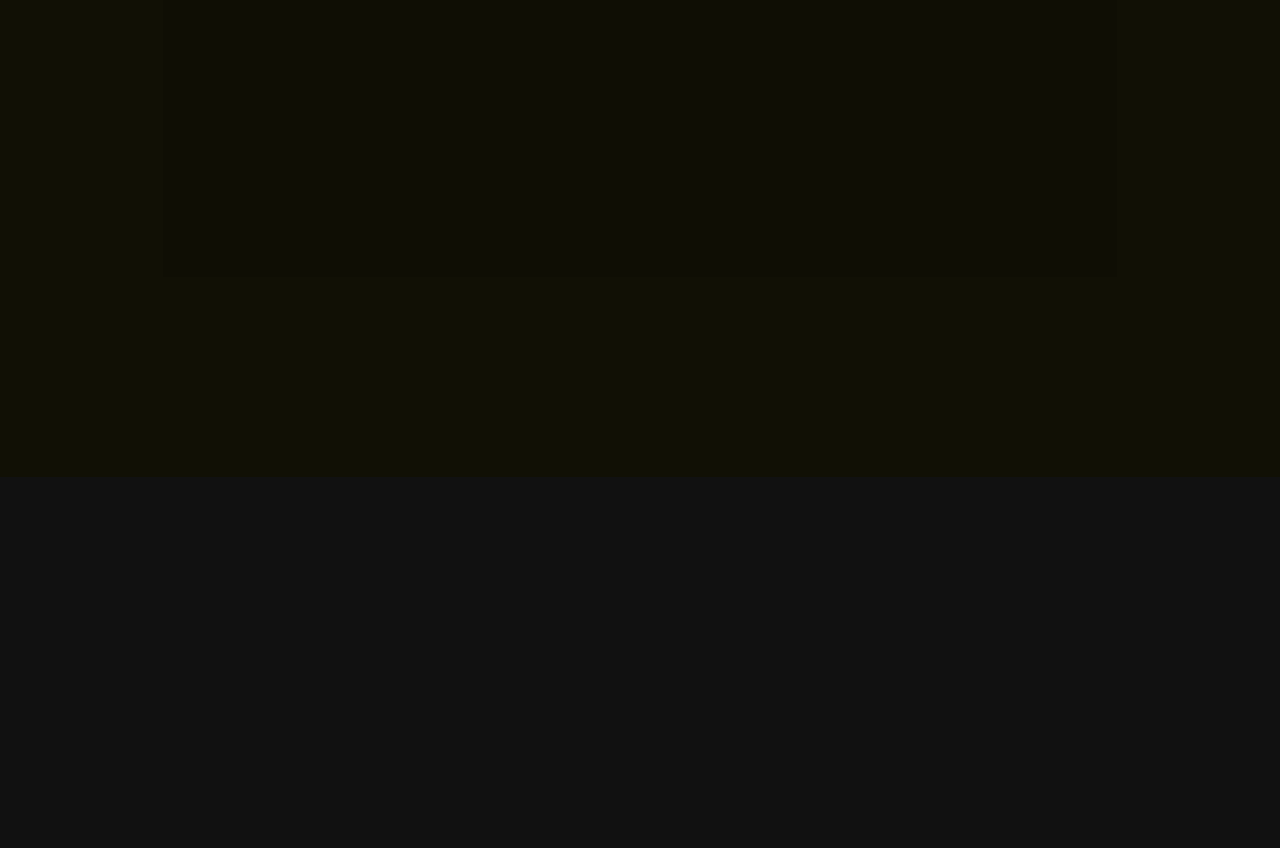
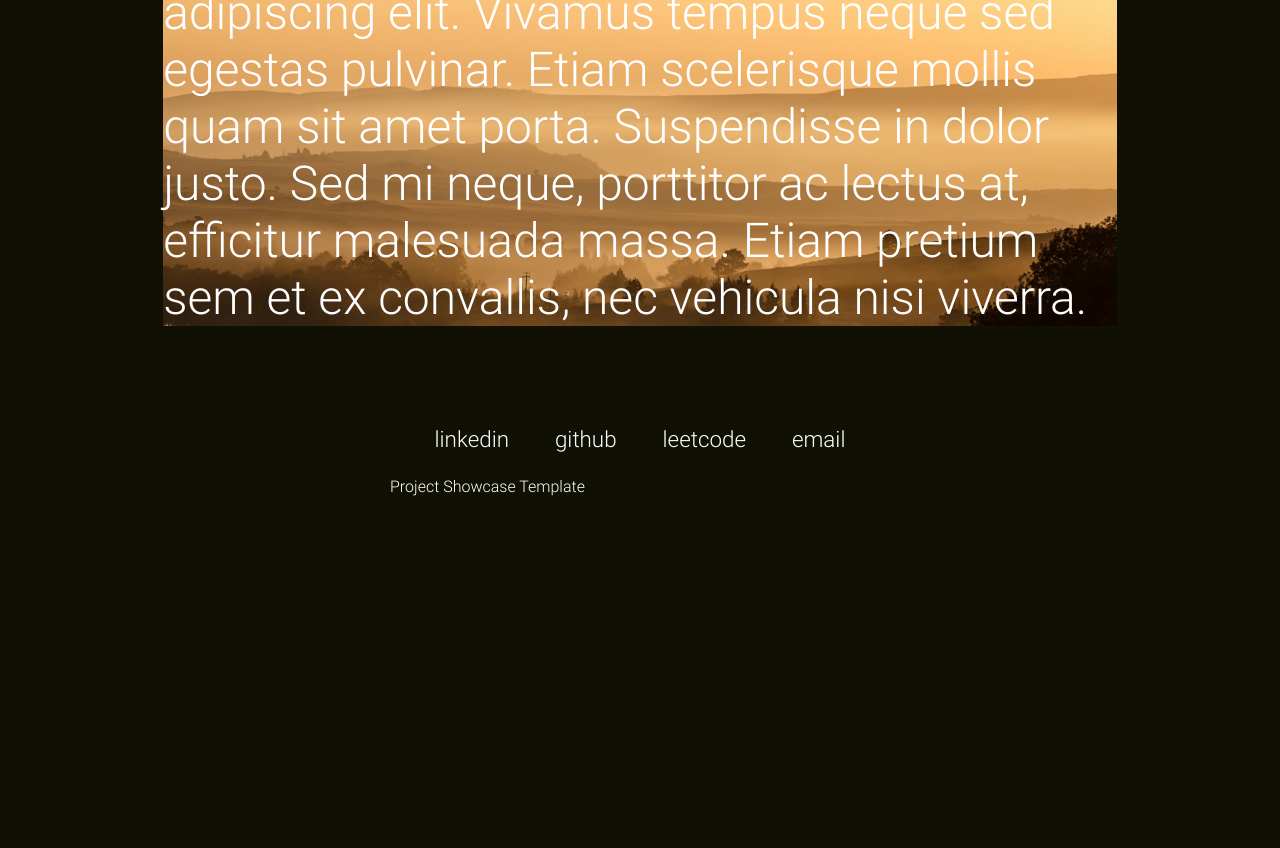
Before and after one commit to Jaevii/Jaevii.github.io, a plain HTML site: page index.html in a window 1280 px wide. Shown: the part 323-1171 px from the top of the page. Drawn offline with Linux system fonts and the light colour scheme.

Commit message:
early version

```diff
--- a/css/index.css
+++ b/css/index.css
@@ -24,14 +24,17 @@ body::-webkit-scrollbar{
     display: none;
 }
 
-/* ----------------------------------------HEADER------------------------------------*/
+/*----------------------------------HEADER------------------------------------*/
 .app-header{
     width: 100%;
     position: fixed;
-    top: 65px;
+    padding-top: 32px;
+    padding-bottom: 32px;
     display: flex;
     justify-content: center;
     font-size: 1.4rem;
+    background-color: #111005;
+    z-index: 1000;
 }
 
 .app-header__container{
@@ -46,7 +49,7 @@ body::-webkit-scrollbar{
     margin: 0;
     white-space: nowrap;
     overflow: hidden;
-    width: 175px;
+    width: 100%;
 }
 
 .app-header__links{
@@ -61,14 +64,12 @@ body::-webkit-scrollbar{
     margin-right: 50px;
 }
 
-.app-header__switch{
-    width: 48px;
-    height: 24px;
-    cursor: pointer;
+.app-header__links li:hover{
+    text-decoration: underline;
 }
 
-/* ----------------------------------------HOME------------------------------------*/
- .home-intro{
+/*------------------------------------HOME------------------------------------*/
+.home-intro{
     height: 100vh;
     width: 100%;
     display: flex;
@@ -78,6 +79,8 @@ body::-webkit-scrollbar{
 
 .home-intro p{
     margin: 0;
+    background: url("/images/sunset.jpg") fixed;
+    background-size: cover;
 }
 
 .home-intro-wrapper{
@@ -94,8 +97,41 @@ body::-webkit-scrollbar{
     font-size: 3rem;
 }
 
-/* -------------------------------------PROJECTS------------------------------------*/
-  .project1{
-    height: 963px;
-    background-color: #111;
-  }
+/*-----------------------------------SHOWCASE---------------------------------*/
+.projects-wrapper{
+    height: 100%;
+    width: 100%;
+    display: flex;
+    align-items: center;
+    justify-content: center;
+}
+
+.projectTemplate{
+    height: 100%;
+    width: 80%;
+    min-width: 500px;
+    min-height: 500px;
+}
+
+/*--------------------------------------FOOTER--------------------------------*/
+.app-footer{
+    width: 100%;
+    display: flex;
+    justify-content: center;
+    font-size: 1.4rem;
+    padding-bottom: 15px;
+    position: fixed;
+    left: 0;
+    bottom: 0;
+}
+
+.app-footer__container{
+    display: flex;
+    justify-content: space-around;
+    width: calc(-3.125px + 37.5%);
+    padding: 10px;
+}
+
+.app-footer__container a:hover{
+    text-decoration: underline;
+}
--- a/index.html
+++ b/index.html
@@ -15,11 +15,7 @@
             <nav class="app-header__links">
                 <li><a href="about.html">About</a></li>
                 <li><a href="projects.html">Projects</a></li>
-                <button class="app-header__switch">
-                    <div class="app-header__switch-round"></div>
-                    <div class="app-header__switch-sun"></div>
-                    <div class="app-header__switch-moon"></div>
-                </button>
+                <li><a href="">Resume</a></li>
             </nav>
         </div>
 
@@ -35,22 +31,32 @@
                 <div class="home-intro">
                     <div class="home-intro-wrapper">
                         <div class="home-intro__info">
-                            <p>Home</p>
+                            <p>Lorem ipsum dolor sit amet, consectetur adipiscing elit. Vivamus tempus neque sed egestas pulvinar. Etiam scelerisque mollis quam sit amet porta. Suspendisse in dolor justo. Sed mi neque, porttitor ac lectus at, efficitur malesuada massa. Etiam pretium sem et ex convallis, nec vehicula nisi viverra.</p>
                         </div>
                     </div>
                 </div>
                 <div id="showcase" class="projects">
                     <div class="projects-wrapper">
-                        <div class="project1">
-
+                        <div class="projects-showcase-wrapper">
+                            <div class="projectTemplate">
+                                <p>Project Showcase Template</p>
+                            </div>
                         </div>
                     </div>
-
                 </div>
             </div>
         </div>
     </div>
 
+    <footer class="app-footer">
+        <div class="app-footer__container">
+            <p><a href="https://www.linkedin.com/in/ludvigjarvi/" target="_blank">linkedin</a></p>
+            <p><a href="https://github.com/Jaevii" target="_blank">github</a></p>
+            <p><a href="https://leetcode.com/jarvi/" target="_blank">leetcode</a></p>
+            <p><a href="mailto: test123@icloud.com">email</a></p>
+        </div>
+    </footer>
+
     <script src="/js/app.js"></script>
 </body>
 </html>
```
Also changed, not shown: about.html (+12 -7 lines), projects.html (+12 -7 lines), images/polar_lights.jpg (added), images/sunset.jpg (added), 1 other file.
